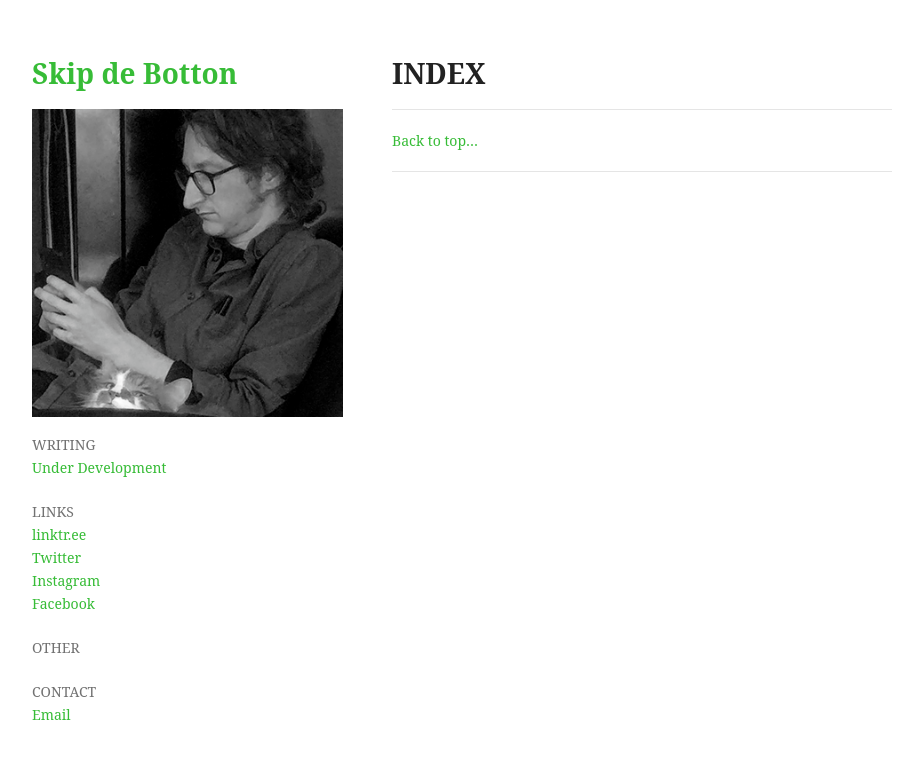
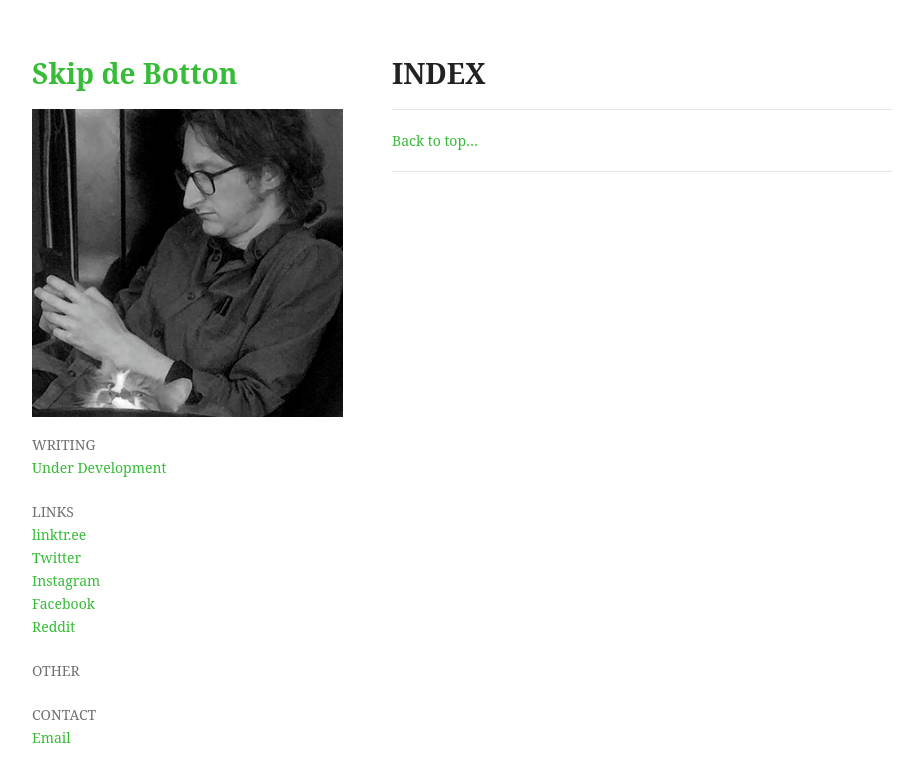
Before and after one commit to alternatebummer/skipdebotton, a Jekyll site: the page built from index.md, in a window 1280 px wide. Shown: the top 782 px of the page, without its empty margins (178-1101 px from the left). Built offline with Jekyll 4.4.1, drawn with Linux system fonts in a browser that asks for light colours; our own code applies the rules of GitHub Pages for plain Markdown files.

Commit message:
Update default.html

```diff
--- a/_layouts/default.html
+++ b/_layouts/default.html
@@ -39,6 +39,7 @@
         <p><a href="https://twitter.com/BottonSkip" target=”_blank”>Twitter</a></p>
         <p><a href="https://www.instagram.com/skipdebotton/" target=”_blank”>Instagram</a></p>
         <p><a href="https://facebook.com/skipdebotton" target=”_blank”>Facebook</a></p>
+        <p><a href="https://www.reddit.com/user/Lonely-Difference-86" target=”_blank”>Reddit</a></p>
 
         <br>
         <p>OTHER</p>
```
